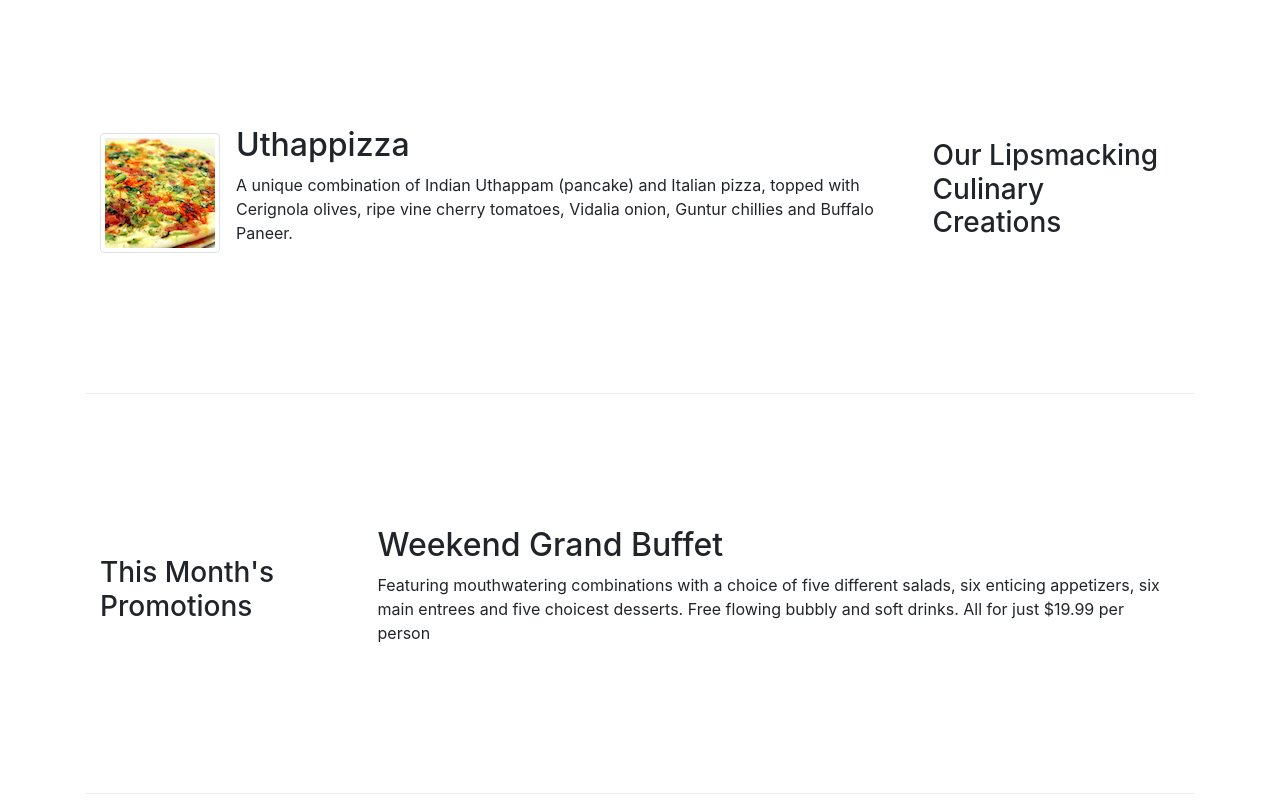
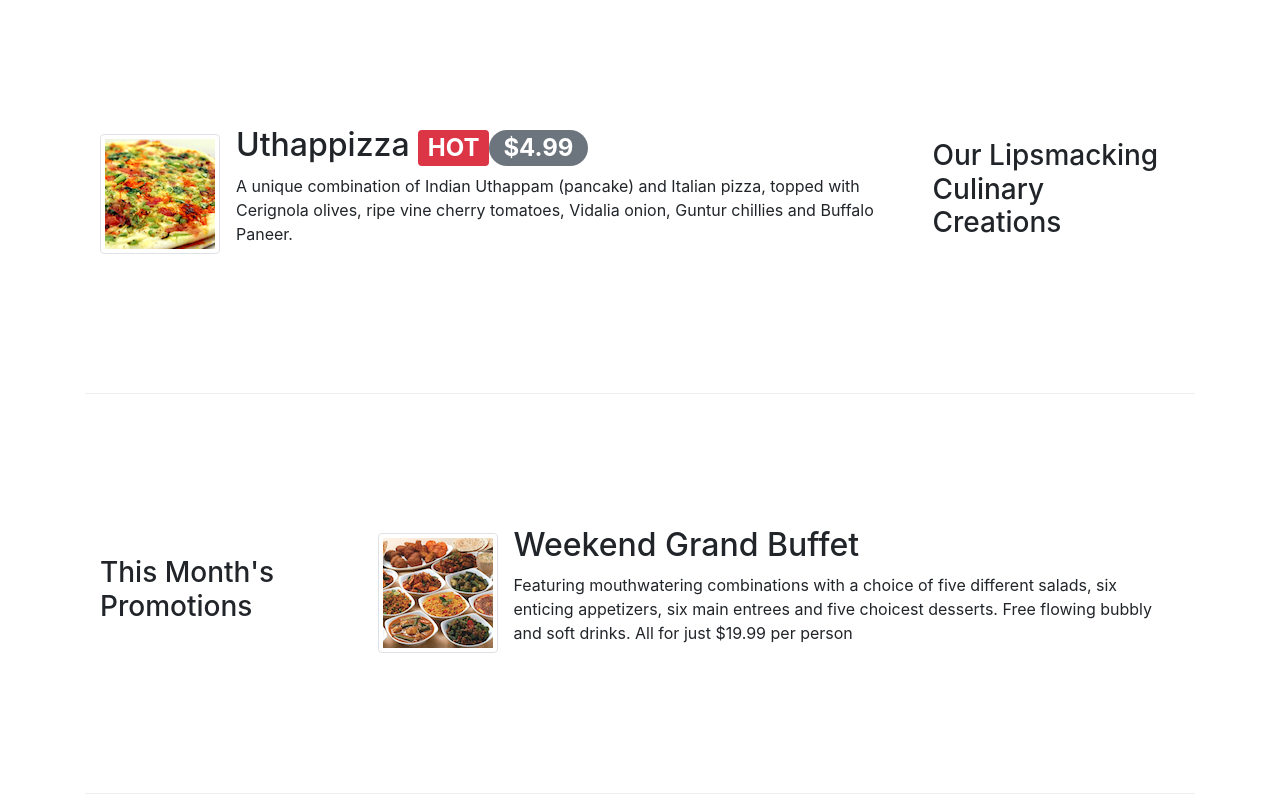
Before and after one commit to xbase01/conFusion, a website: page index.html in a window 1280 px wide. Shown: the part 340-1140 px from the top of the page. Drawn offline with nearby package versions, Linux system fonts and the light colour scheme.

Commit message:
Alerting Users

```diff
--- a/index.html
+++ b/index.html
@@ -13,11 +13,6 @@
     <!-- import font-awesome and bootstrap social -->
     <link rel="stylesheet" href="node_modules/font-awesome/css/font-awesome.min.css">
     <link rel="stylesheet" href="node_modules/bootstrap-social/bootstrap-social.css">
-
-    <!-- Bootstrapp CSS and JS Testing for Github Page -->
-    <link rel="stylesheet" href="css/bootstrap.min.css">
-    <script src="js/bootstrap.min.js"></script>
-
 
     <!-- Customize CSS -->
     <link rel="stylesheet" href="css/styles.css">
@@ -68,7 +63,7 @@
                 <div class="media">
                     <img class="d-flex mr-3 img-thumbnail align-self-center" src="img/uthappizza.png" alt="uthappizza">
                     <div class="media-body">
-                        <h2 class="mt-0">Uthappizza</h2>
+                        <h2 class="mt-0">Uthappizza <span class="badge badge-danger">HOT</span><span class="badge badge-pill badge-secondary">$4.99</span></span></h2>
                         <p class="d-none d-sm-block">A unique combination of Indian Uthappam (pancake) and Italian pizza, topped with Cerignola olives, ripe vine cherry tomatoes, Vidalia onion, Guntur chillies and Buffalo Paneer.</p>
 
                     </div>
@@ -82,8 +77,13 @@
                 <h3>This Month's Promotions</h3>
             </div>
             <div class="col col-sm col-md">
-                <h2>Weekend Grand Buffet</h2>
+                <div class="media">
+                    <img class="d-flex mr-3 img-thumbnail align-self-center" src="img/buffet.png" alt="Weekend Grand Buffet">
+                    <div class="media-body">
+                <h2 class="mt-0">Weekend Grand Buffet</h2>
                 <p class="d-none d-sm-block">Featuring mouthwatering combinations with a choice of five different salads, six enticing appetizers, six main entrees and five choicest desserts. Free flowing bubbly and soft drinks. All for just $19.99 per person </p>
+            </div>
+                </div>
             </div>
         </div>
 
```
